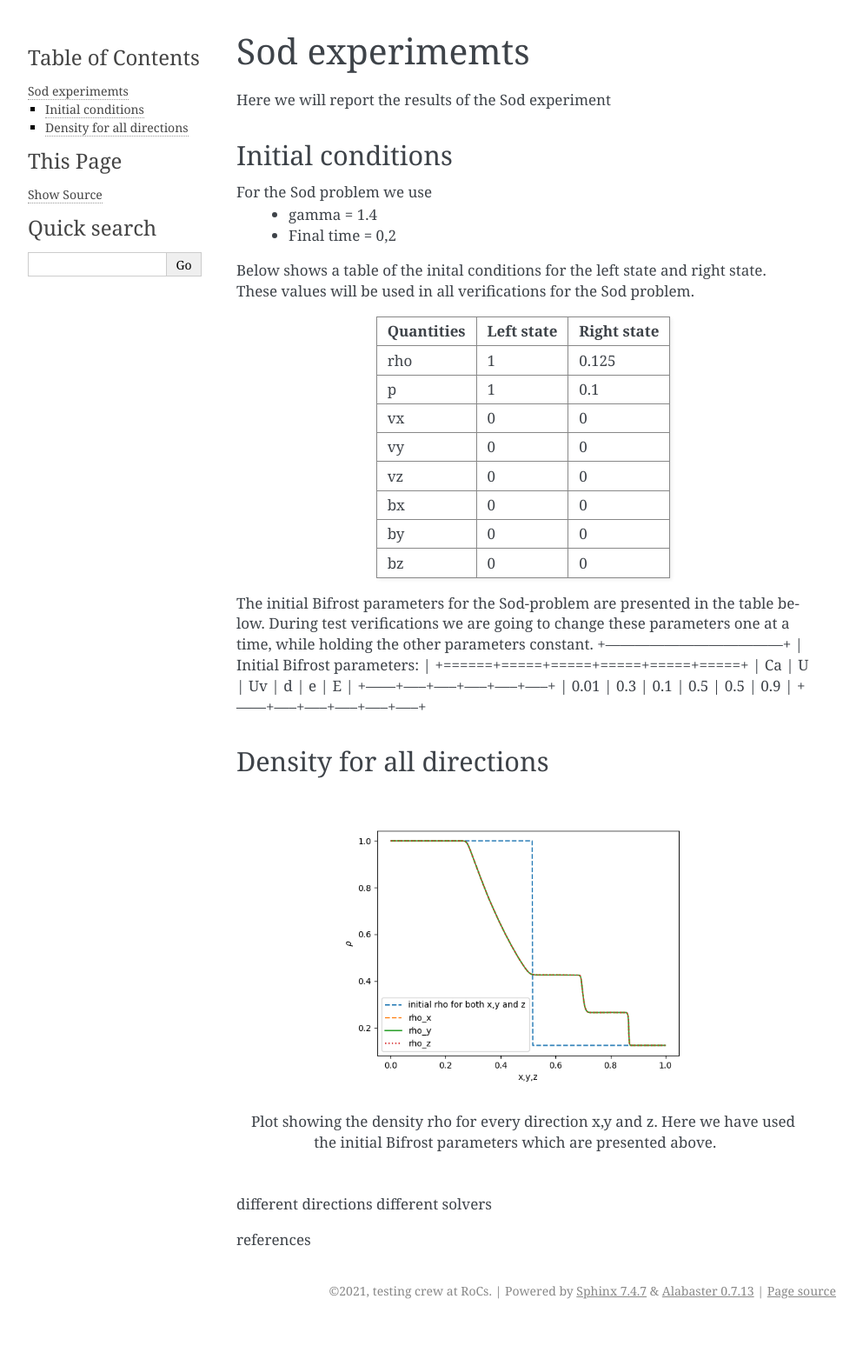
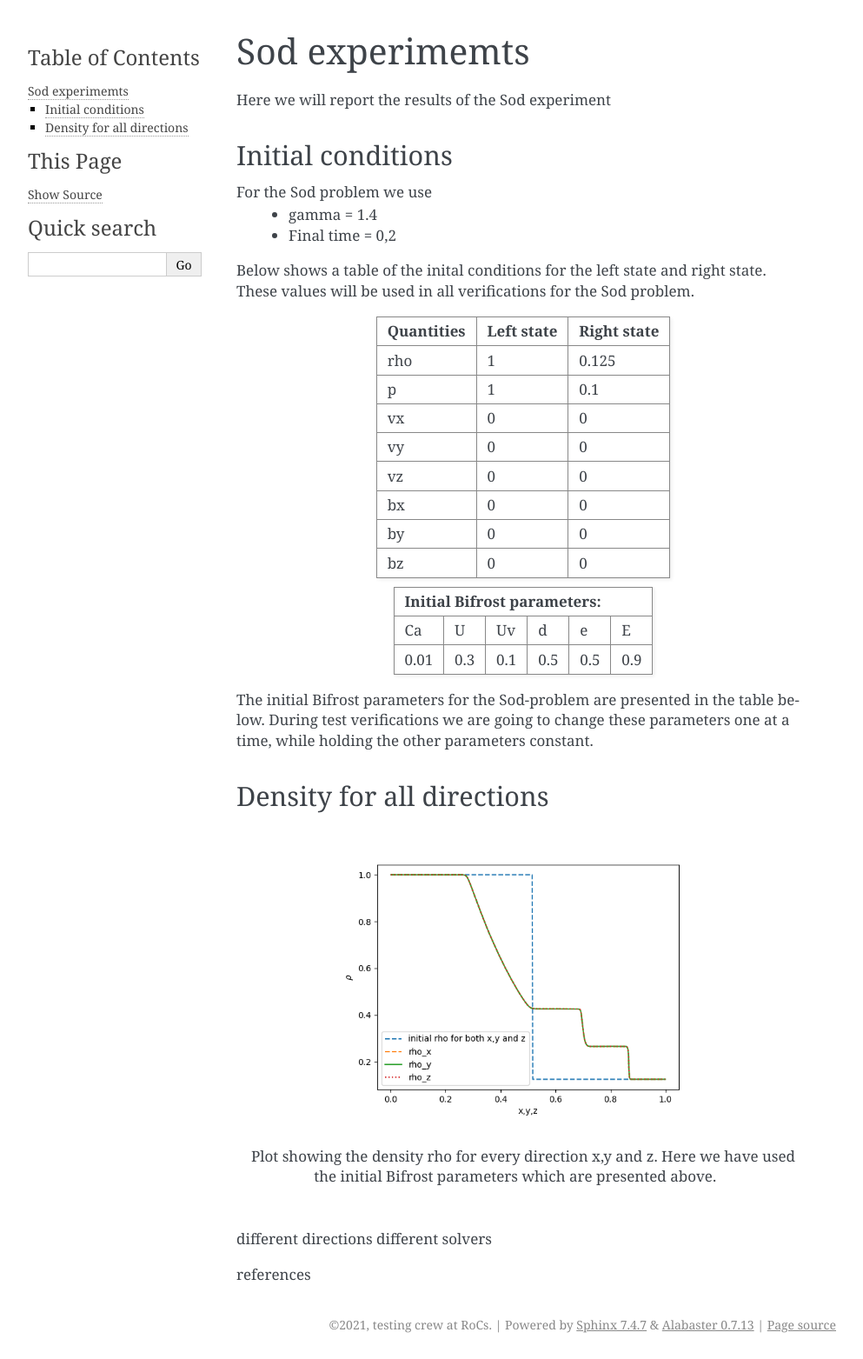
Before and after one commit to guadabsb15/summer_2021_report, a Sphinx documentation site: the page built from docs/source/sod.rst, in a window 1280 px wide. Shown: the whole page at 87% size, without its empty margins (148-1141 px from the left). Built offline with Sphinx 7.4.7, drawn with Linux system fonts in a browser that asks for light colours; before the commit the page ends 1524 px from its top, so only the background shows below that; part of the change alters nothing that is shown.

```diff
--- a/docs/source/sod.rst
+++ b/docs/source/sod.rst
@@ -32,7 +32,6 @@ Below shows a table of the inital conditions for the left state and right state.
 +--------------+--------------+----------------+
 
 
-The initial Bifrost parameters for the Sod-problem are presented in the table below. During test verifications we are going to change these parameters one at a time, while holding the other parameters constant.
 +------------------------------------+
 |     Initial Bifrost parameters:    |
 +======+=====+=====+=====+=====+=====+
@@ -41,6 +40,7 @@ The initial Bifrost parameters for the Sod-problem are presented in the table be
 | 0.01 | 0.3 | 0.1 | 0.5 | 0.5 | 0.9 |
 +------+-----+-----+-----+-----+-----+
 
+The initial Bifrost parameters for the Sod-problem are presented in the table below. During test verifications we are going to change these parameters one at a time, while holding the other parameters constant.
 
 Density for all directions
 --------------------------
```
